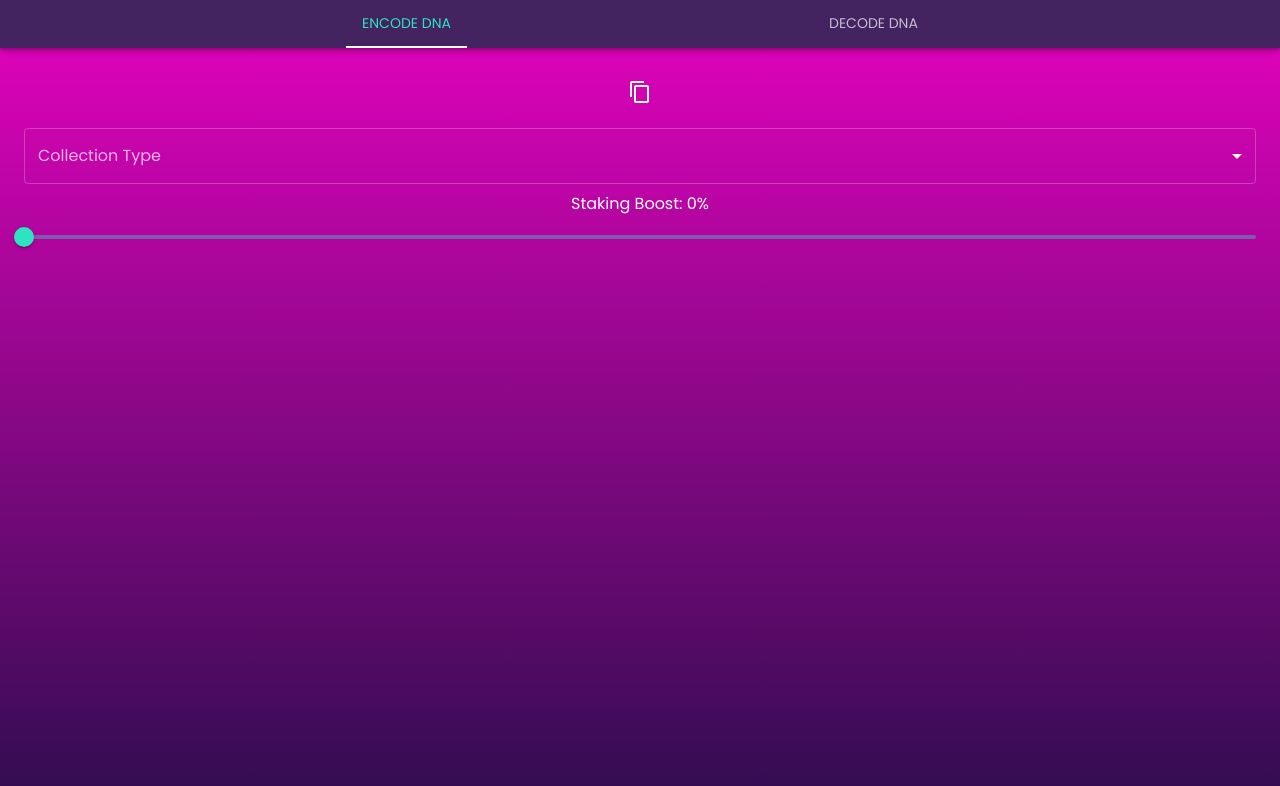
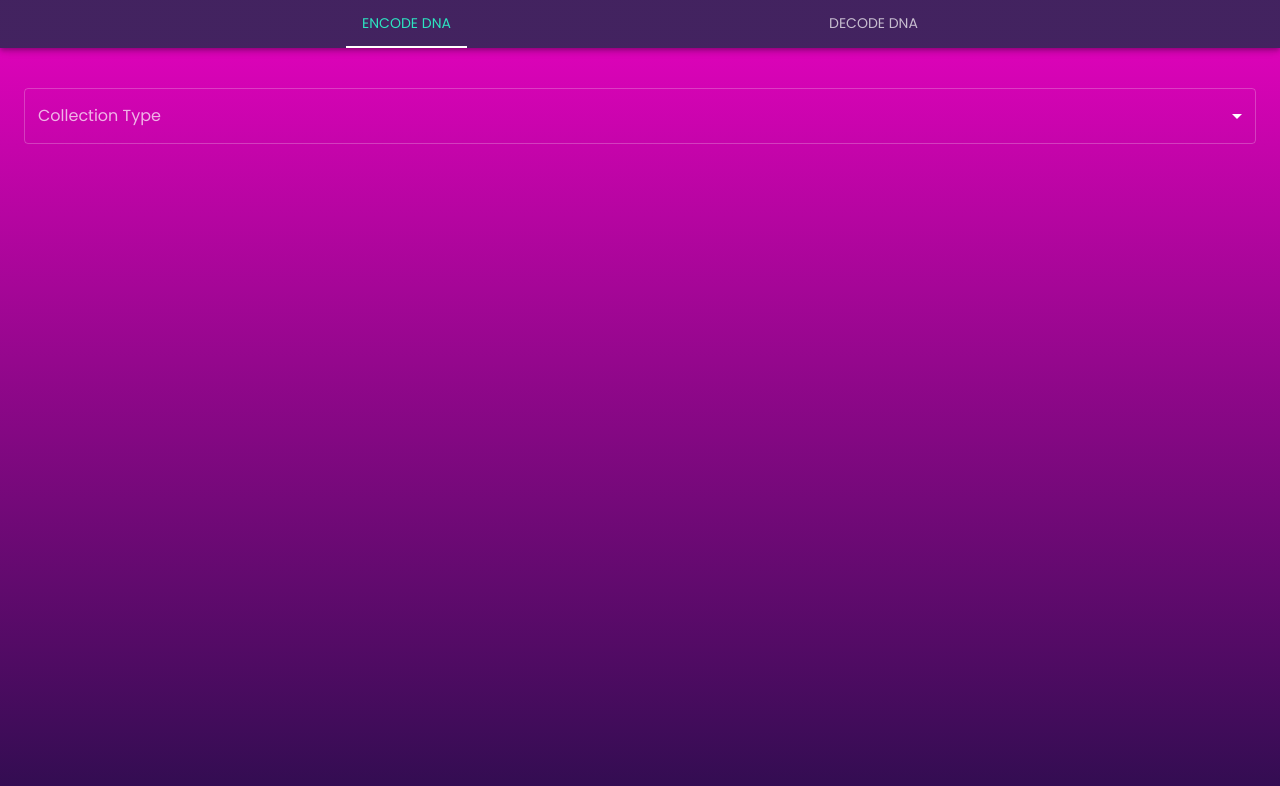
Before and after one commit to Kondux/genome-lab, a React (Create React App) app: page / in a window 1280 px wide. Shown: the top 786 px of the page. Built offline with nearby package versions, Linux system fonts and the light colour scheme.

Commit message:
Hid staking boost and copy button until collection is selected

```diff
--- a/src/components/DNAEncoder/DNAEncoder.jsx
+++ b/src/components/DNAEncoder/DNAEncoder.jsx
@@ -197,9 +197,15 @@ function DNAEncoder() {
 		<div>
 			<Typography variant='h6'>
 				{encodeDNA()}
-				<IconButton onClick={handleCopyToClipboard} aria-label='copy'>
+				{collectionType ? (
+					<IconButton
+						onClick={handleCopyToClipboard}
+						aria-label='copy'
+						style={{ height: '100%' }}
+					>
 						<ContentCopy />
 					</IconButton>
+				) : null}
 			</Typography>
 			<FormControl fullWidth margin='normal'>
 				<InputLabel id='collection-type-label'>
@@ -217,13 +223,19 @@ function DNAEncoder() {
 				</Select>
 			</FormControl>
 
-			<Typography gutterBottom>Staking Boost: {stakingBoost}%</Typography>
+			{collectionType ? (
+				<>
+					<Typography gutterBottom>
+						Staking Boost: {stakingBoost}%
+					</Typography>
 					<Slider
 						value={stakingBoost}
 						onChange={(e, val) => setStakingBoost(val)}
 						min={0}
 						max={100}
 					/>
+				</>
+			) : null}
 
 			{renderInputFields()}
 		</div>
```
Lines whose indentation alone changed are shown as unchanged.
